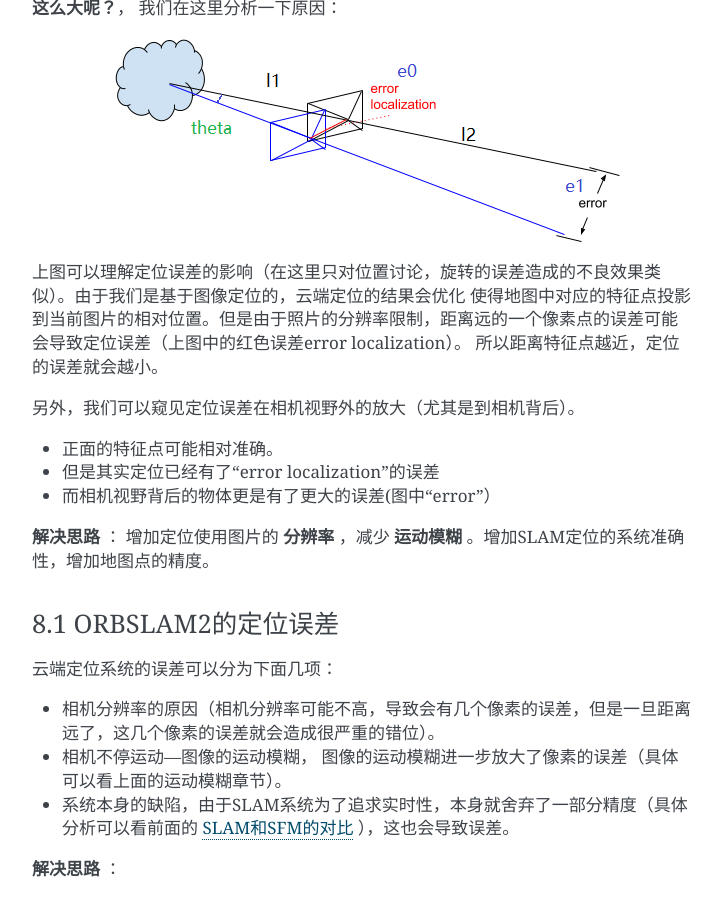
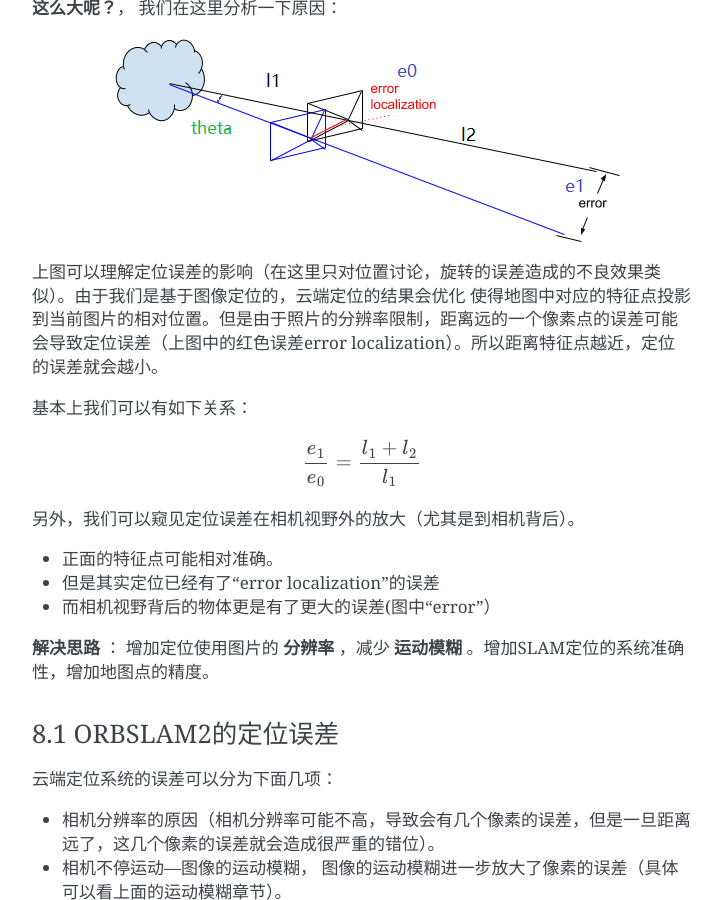
Before and after one commit to gggliuye/VIO, a Sphinx documentation site: the page built from docs/UnitySc/unityShadowCreator.rst, in a window 1280 px wide and 900 px high, scrolled down 8469 px. Shown: the whole window, without its empty margins (388-1109 px from the left). Built offline with Sphinx 7.4.7, drawn with Linux system fonts in a browser that asks for light colours.

Commit message:
Update unityShadowCreator.rst

```diff
--- a/docs/UnitySc/unityShadowCreator.rst
+++ b/docs/UnitySc/unityShadowCreator.rst
@@ -235,14 +235,21 @@ extern "C" float* Internal_TrackMonocularWithID(int idx, unsigned char* inputIma
    :align: center
 
 上图可以理解定位误差的影响（在这里只对位置讨论，旋转的误差造成的不良效果类似）。由于我们是基于图像定位的，云端定位的结果会优化
-使得地图中对应的特征点投影到当前图片的相对位置。但是由于照片的分辨率限制，距离远的一个像素点的误差可能会导致定位误差（上图中的红色误差error localization）。
-所以距离特征点越近，定位的误差就会越小。
+使得地图中对应的特征点投影到当前图片的相对位置。但是由于照片的分辨率限制，距离远的一个像素点的误差可能会导致定位误差（上图中的红色误差error localization）。所以距离特征点越近，定位的误差就会越小。
+
+基本上我们可以有如下关系：
+
+.. math::
+    \frac{e_{1}}{e_{0}} = \frac{l_{1} +l_{2}}{l_{1}}
+
 
 另外，我们可以窥见定位误差在相机视野外的放大（尤其是到相机背后）。
 
 * 正面的特征点可能相对准确。
 * 但是其实定位已经有了“error localization”的误差
 * 而相机视野背后的物体更是有了更大的误差(图中“error”）
+
+
 
 **解决思路**  ： 增加定位使用图片的 **分辨率** ，减少 **运动模糊** 。增加SLAM定位的系统准确性，增加地图点的精度。
 
```
